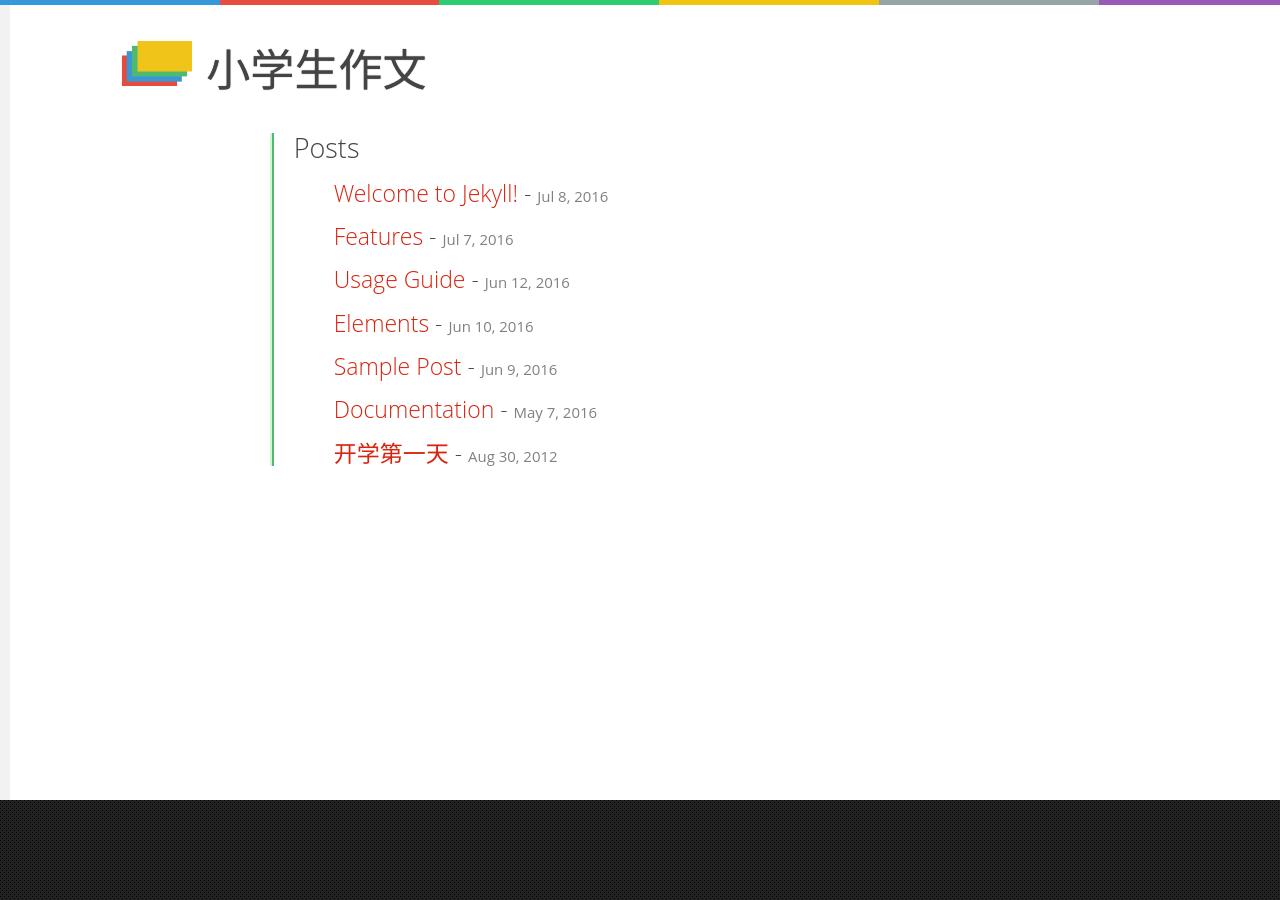
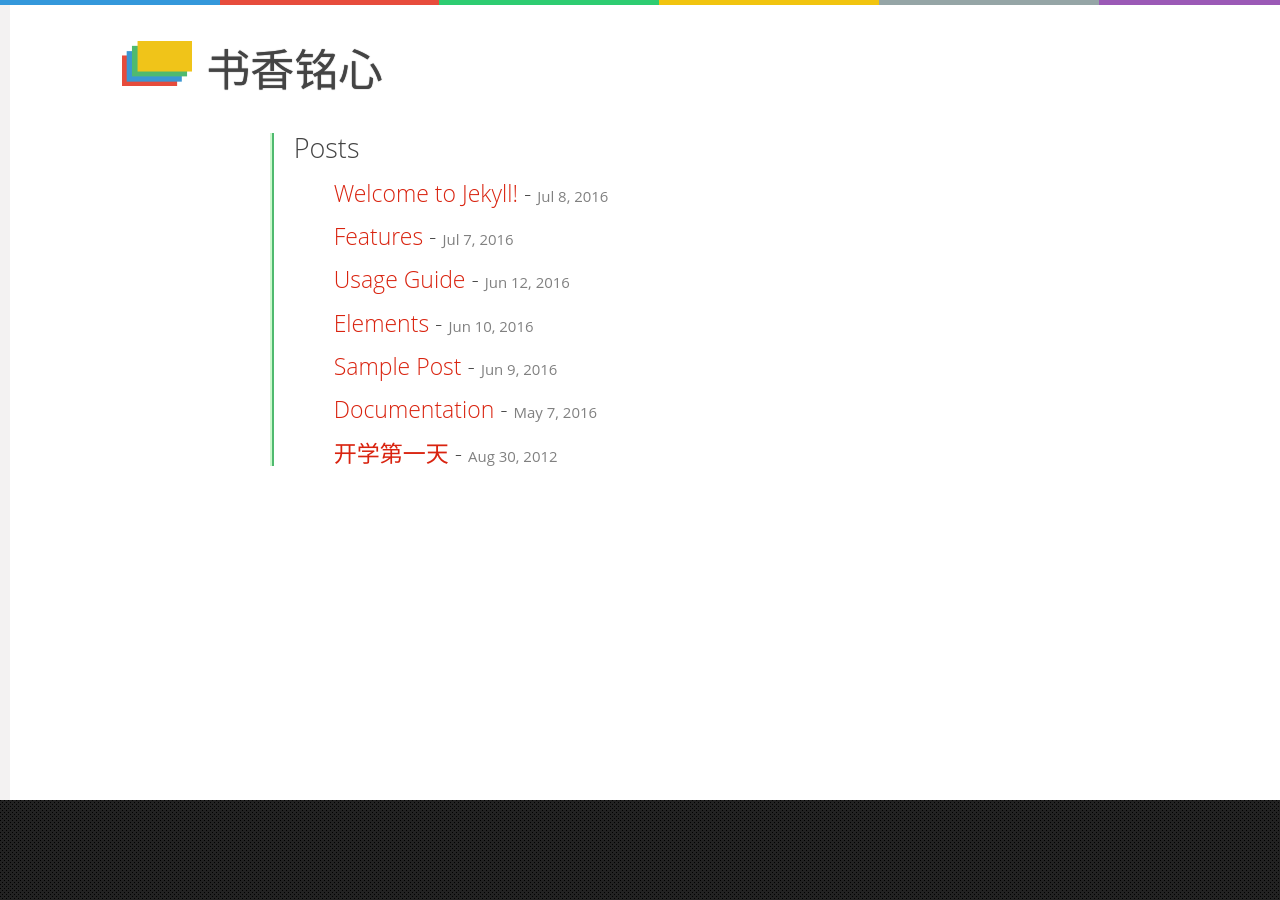
Before and after one commit to winsphinx/sxmx, a Jekyll site: the page built from index.html, in a window 1280 px wide. Built offline with Jekyll 4.4.1, drawn with Linux system fonts in a browser that asks for light colours.

Commit message:
mod style

```diff
--- a/_config.yml
+++ b/_config.yml
@@ -6,20 +6,20 @@
 # 'jekyll serve'. If you change this file, please restart the server process.
 
 # Site settings
-title: 小学生作文
+title: 书香铭心
 email: your-email@domain.com
 description: > # this means to ignore newlines until "baseurl:"
-  xxxx.
+  小学生作文
 baseurl: "" # the subpath of your site, e.g. /blog
 url: "" # the base hostname & protocol for your site
 
 
 # Build settings
 markdown: kramdown
-baseurl: /compositions
+baseurl: /sxmx
 permalink: /:title/
 
-#disqus-shortname: xxxx
+##disqus-shortname: xxxx
 
 
 #compress.html
@@ -36,9 +36,9 @@ compress_html:
 sass:
   style: compressed
 
-#analytics: UA-83979019-1
+##analytics: UA-83979019-1
 
-version: 1.0
+##version: 1.0
 
 gems: [jekyll-paginate, jekyll-seo-tag]
 
--- a/_includes/sidebar.html
+++ b/_includes/sidebar.html
@@ -1,6 +1,7 @@
 <div class="meny">
     <h2 class="menu-header">导航</h2>
     <ul class="menu-ul">
+        <a href="{{site.baseurl}}/index/"><li class="meny-li">主页</li></a>
         <a href="{{site.baseurl}}/about/"><li class="meny-li">关于</li></a>
         <a href="{{site.baseurl}}/contact/"><li class="meny-li">联系</li></a>
         <!--
```
Also changed, not shown: README.md (deleted), favicon.ico, 1 other file.
